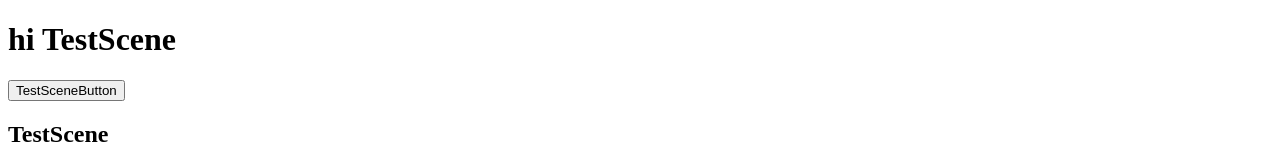
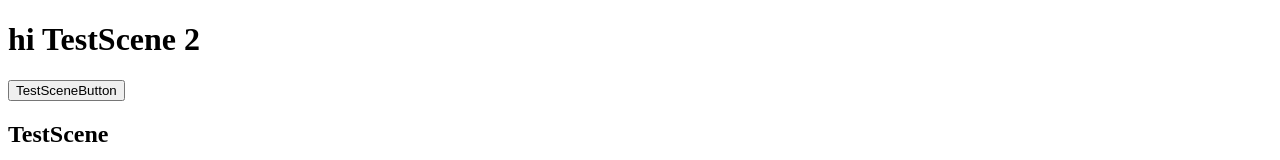
Before and after one commit to milkmidi/2017_vue_vuex_hello_world, a Vue app: page / in a window 1280 px wide. Shown: the top 160 px of the page. Built offline with nearby package versions, Linux system fonts and the light colour scheme; the HTML template or start-up script is replaced by a standard one.

Commit message:
update vue version to 2.5

```diff
--- a/src/js/component/TestComponent.vue
+++ b/src/js/component/TestComponent.vue
@@ -1,6 +1,6 @@
 <template lang="pug">
   .test-root
-    h1 hi TestScene
+    h1 hi TestScene 2
     button(@click="clickHandler") TestSceneButton
     h2 {{myVar}}
 </template>
--- a/src/js/container/TestScene/TestScene.vue
+++ b/src/js/container/TestScene/TestScene.vue
@@ -5,8 +5,8 @@
 </template>
 
 <script>
-import TestComponent from '../../component/TestComponent.vue';
-import TestJSXComponent from '../../component/TestJSXComponent.vue';
+import TestComponent from '@/component/TestComponent.vue';
+import TestJSXComponent from '@/component/TestJSXComponent.vue';
 
 export default {
   components: {
```
Also changed, not shown: package.json (+8 -8 lines).
